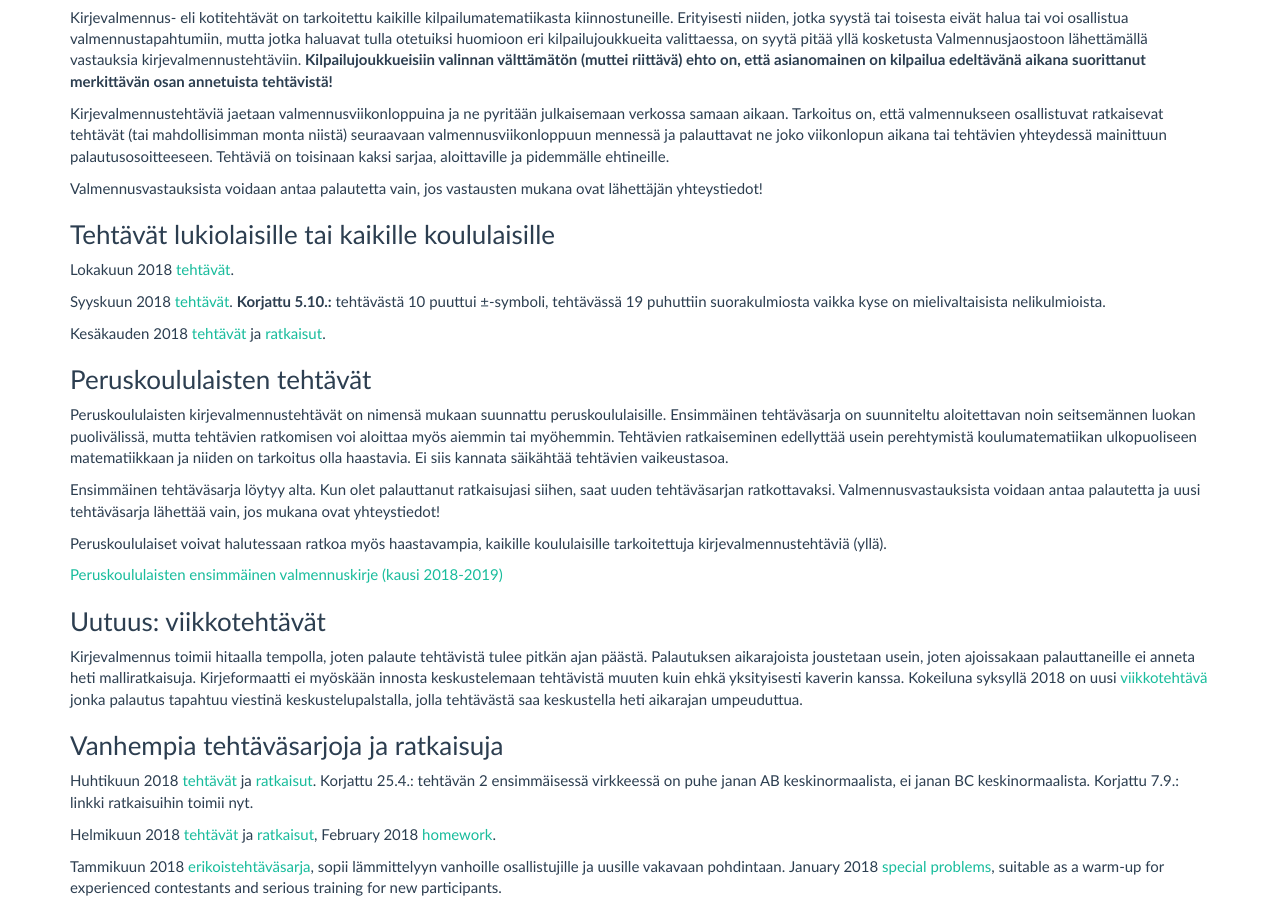
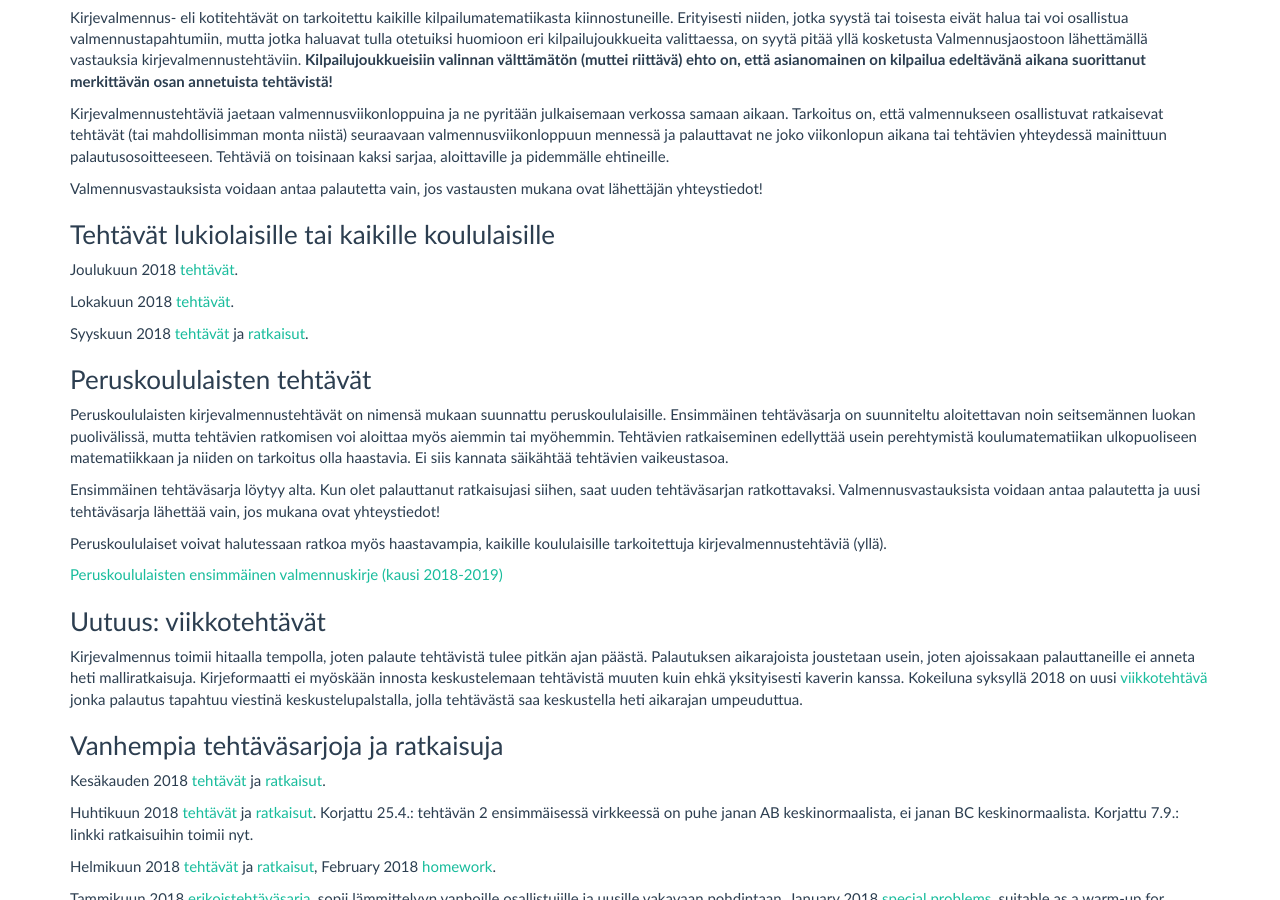
Before and after one commit to matematiikkakilpailut/matematiikkakilpailut.github.io, a Jekyll site: the page built from valmennus/index.md, in a window 1280 px wide and 900 px high, scrolled down 328 px. Built offline with Jekyll 4.4.1, drawn with Linux system fonts in a browser that asks for light colours.

Commit message:
Joulukuun tehtävät, syyskuun ratkaisut

```diff
--- a/valmennus/index.md
+++ b/valmennus/index.md
@@ -29,14 +29,12 @@ mukana ovat lähettäjän yhteystiedot!
 
 ### Tehtävät lukiolaisille tai kaikille koululaisille
 
+Joulukuun 2018 [tehtävät](2018/kirje_2018_12.pdf).
+
 Lokakuun 2018 [tehtävät](2018/kirje_2018_10.pdf).
 
-Syyskuun 2018 [tehtävät](2018/kirje_2018_09.pdf).
-**Korjattu 5.10.:** tehtävästä 10 puuttui ±-symboli,
-tehtävässä 19 puhuttiin suorakulmiosta vaikka kyse on mielivaltaisista
-nelikulmioista.
+Syyskuun 2018 [tehtävät](2018/kirje_2018_09.pdf) ja [ratkaisut](2018/ratk_2018_09.pdf).
 
-Kesäkauden 2018 [tehtävät](2018/kirje_2018_05.pdf) ja [ratkaisut](2018/ratk_2018_05.pdf).
 
 
 ### Peruskoululaisten tehtävät
@@ -60,6 +58,8 @@ jonka palautus tapahtuu viestinä keskustelupalstalla, jolla tehtävästä saa k
 heti aikarajan umpeuduttua.
 
 ### Vanhempia tehtäväsarjoja ja ratkaisuja
+
+Kesäkauden 2018 [tehtävät](2018/kirje_2018_05.pdf) ja [ratkaisut](2018/ratk_2018_05.pdf).
 
 Huhtikuun 2018 [tehtävät](2018/kirje_2018_04.pdf) ja [ratkaisut](2018/ratk_2018_04.pdf).
 Korjattu 25.4.: tehtävän 2 ensimmäisessä virkkeessä on puhe janan AB keskinormaalista, ei janan BC keskinormaalista.  Korjattu 7.9.: linkki ratkaisuihin toimii nyt.
```
